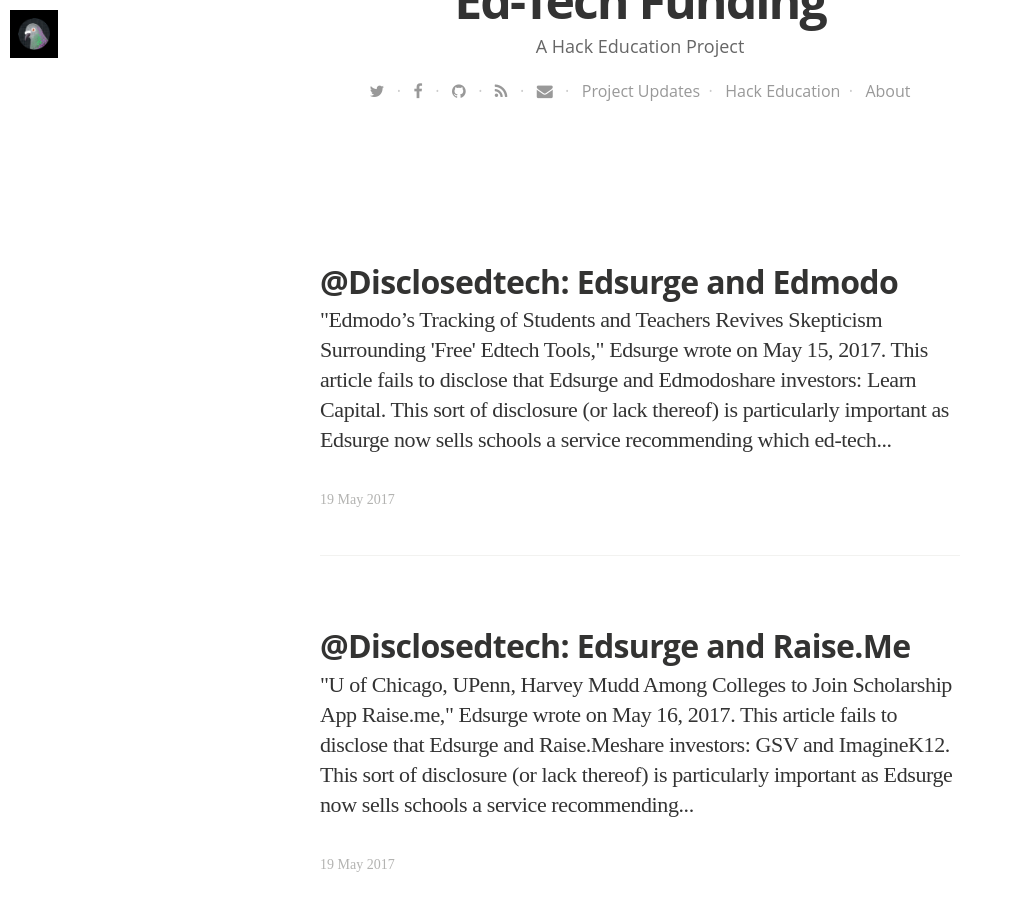
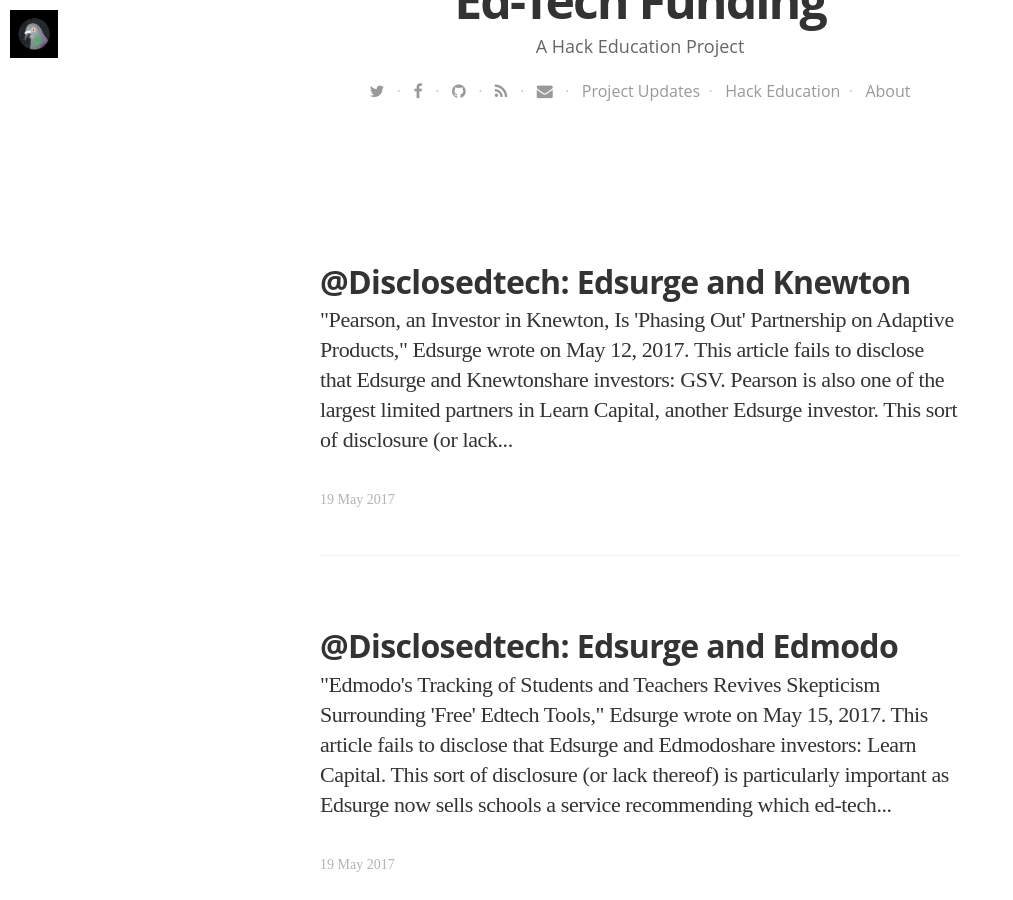
Before and after one commit to HackEducation/funding, a Jekyll site: the page built from blog/index.html, in a window 1280 px wide and 900 px high, scrolled down 559 px. Shown: the whole window, without its empty margins (0-1013 px from the left). Built offline with Jekyll 4.4.1, drawn with Linux system fonts in a browser that asks for light colours; nearby versions of some CDN libraries; some web fonts are replaced; the list of posts is cut into pages by our own code; some of the changed text lies outside the part shown.

Commit message:
new article

```diff
--- a/_posts/2017-05-19-disclosure-edmodo.html
+++ b/_posts/2017-05-19-disclosure-edmodo.html
@@ -6,6 +6,6 @@
 image: https://s3.amazonaws.com/hackedu/2017-05-19-pigeon.jpg
 imagecredits: https://www.flickr.com/photos/jeffweese/3720761507
 ---
-<p>"Edmodo’s Tracking of Students and Teachers Revives Skepticism Surrounding 'Free' Edtech Tools," <a href="https://www.edsurge.com/news/2017-05-15-edmodo-s-tracking-of-students-and-teachers-revives-skepticism-surrounding-free-edtech-tools">Edsurge wrote on May 15, 2017</a>. This article fails to disclose that Edsurge and Edmodo<a href="http://about.edsurge.com/advisors_supporters/">share investors</a>: Learn Capital.</p>
+<p>"Edmodo's Tracking of Students and Teachers Revives Skepticism Surrounding 'Free' Edtech Tools," <a href="https://www.edsurge.com/news/2017-05-15-edmodo-s-tracking-of-students-and-teachers-revives-skepticism-surrounding-free-edtech-tools">Edsurge wrote on May 15, 2017</a>. This article fails to disclose that Edsurge and Edmodo<a href="http://about.edsurge.com/advisors_supporters/">share investors</a>: Learn Capital.</p>
 
 <p>This sort of disclosure (or lack thereof) is particularly important as Edsurge now sells schools a service recommending which ed-tech products they should buy.</p>
--- /dev/null
+++ b/_posts/2017-05-19-disclosure-knewton.html
@@ -0,0 +1,11 @@
+---
+layout: post
+title: "@Disclosedtech: Edsurge and Knewton"
+date: 2017-05-19 14:30:00 +0000
+tags:
+image: https://s3.amazonaws.com/hackedu/2017-05-19-pigeon.jpg
+imagecredits: https://www.flickr.com/photos/jeffweese/3720761507
+---
+<p>"Pearson, an Investor in Knewton, Is 'Phasing Out' Partnership on Adaptive Products," <a href="https://www.edsurge.com/news/2017-05-12-pearson-an-investor-in-knewton-is-phasing-out-partnership-on-adaptive-products">Edsurge wrote on May 12, 2017</a>. This article fails to disclose that Edsurge and Knewton<a href="http://about.edsurge.com/advisors_supporters/">share investors</a>: GSV. Pearson is also one of the largest limited partners in Learn Capital, another Edsurge investor.</p>
+
+<p>This sort of disclosure (or lack thereof) is particularly important as Edsurge now sells schools a service recommending which ed-tech products they should buy.</p>
```
